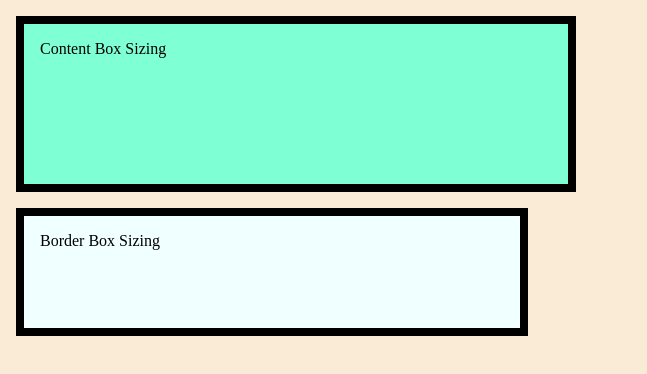
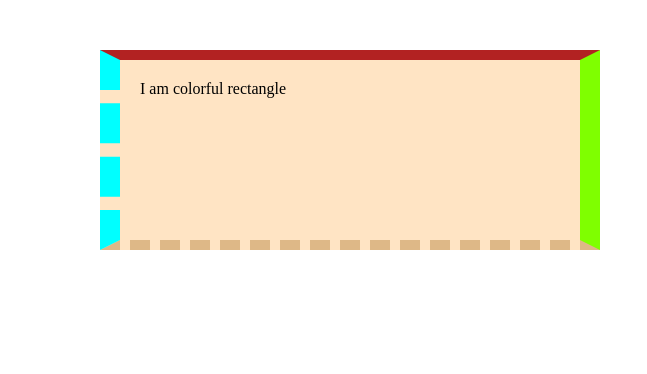
Before and after one commit to YDobryansky/lesson4-4, a plain HTML site: page index.html in a window 1280 px wide. Shown: the whole page, without its empty margins (0-647 px from the left). Drawn offline with nearby package versions, Linux system fonts and the light colour scheme.

Commit message:
Update index.html

```diff
--- a/index.html
+++ b/index.html
@@ -1,41 +1,28 @@
 <!DOCTYPE html>
 <html lang="en">
+
 <head>
     <meta charset="UTF-8" />
     <title>Selectors Exercise</title>
-    <link
-      rel="stylesheet"
-      href="https://cdnjs.cloudflare.com/ajax/libs/normalize/8.0.1/normalize.min.css"
-      integrity="sha256-l85OmPOjvil/SOvVt3HnSSjzF1TUMyT9eV0c2BzEGzU="
-      crossorigin="anonymous"
-    />
+    <link rel="stylesheet" href="https://cdnjs.cloudflare.com/ajax/libs/normalize/8.0.1/normalize.min.css"
+        integrity="sha256-l85OmPOjvil/SOvVt3HnSSjzF1TUMyT9eV0c2BzEGzU=" crossorigin="anonymous" />
     <style>
-body {
-  background-color: antiquewhite;
-}
-
-.common-div {
-  border: 8px solid black;
-  margin: 16px;
-  padding: 16px;
-  width: 512px;
-  height: 128px;
-}
-
         .content-box {
-  box-sizing: content-box;
-  background-color: aquamarine;
-}
-
-.border-box {
-  box-sizing: border-box;
-  background-color: azure;
+            padding: 20px;
+            margin: 50px 100px;
+            width: 420px;
+            height: 140px;
+            border-top: 10px solid firebrick;
+            border-bottom: 10px dashed burlywood;
+            border-right: 20px solid chartreuse;
+            border-left: 20px dashed aqua;
+            background-color: bisque;
         }
     </style>
 </head>
 
 <body>
-  <div class="common-div content-box">Content Box Sizing</div>
-  <div class="common-div border-box">Border Box Sizing</div>
+    <div class="content-box">I am colorful rectangle</div>
 </body>
+
 </html>
```
Lines whose indentation alone changed are shown as unchanged.
